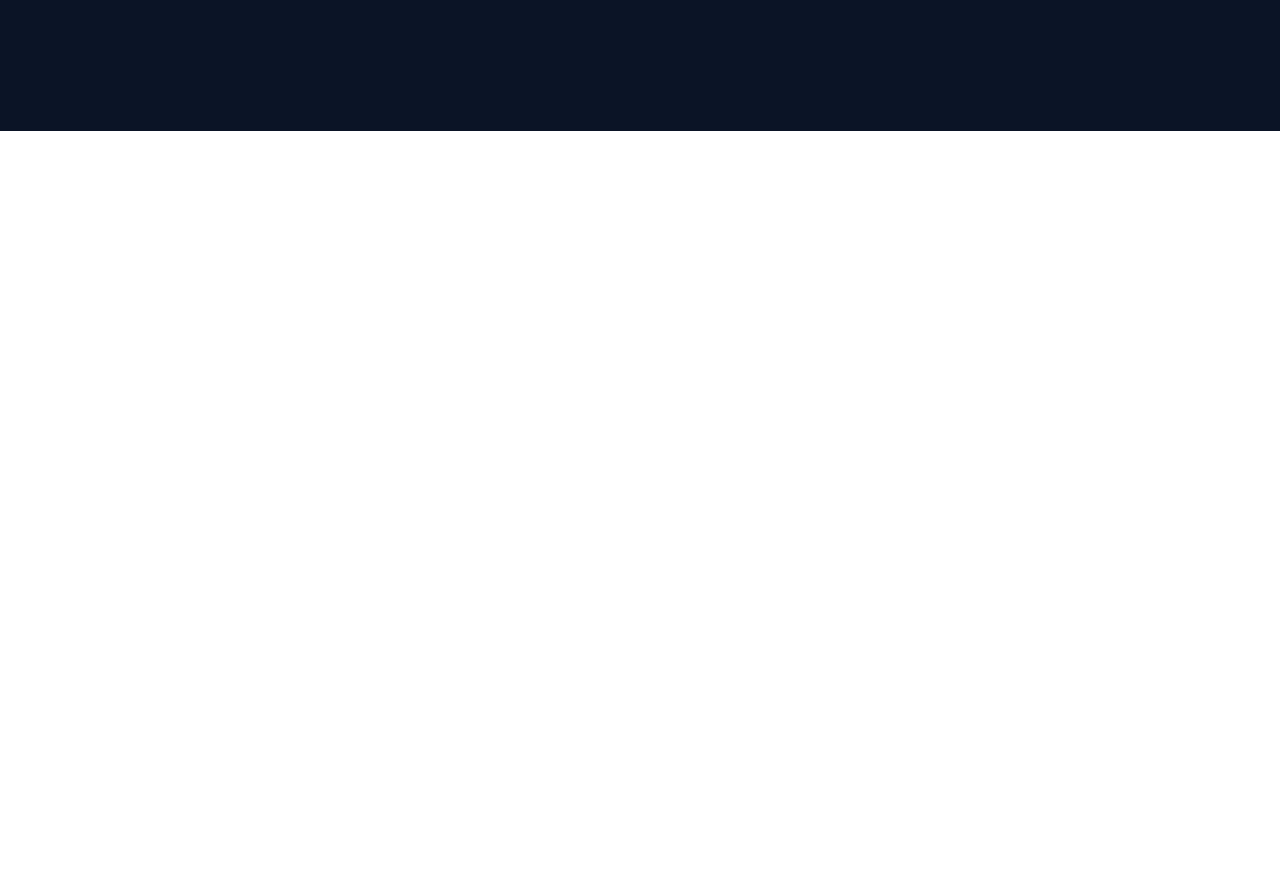
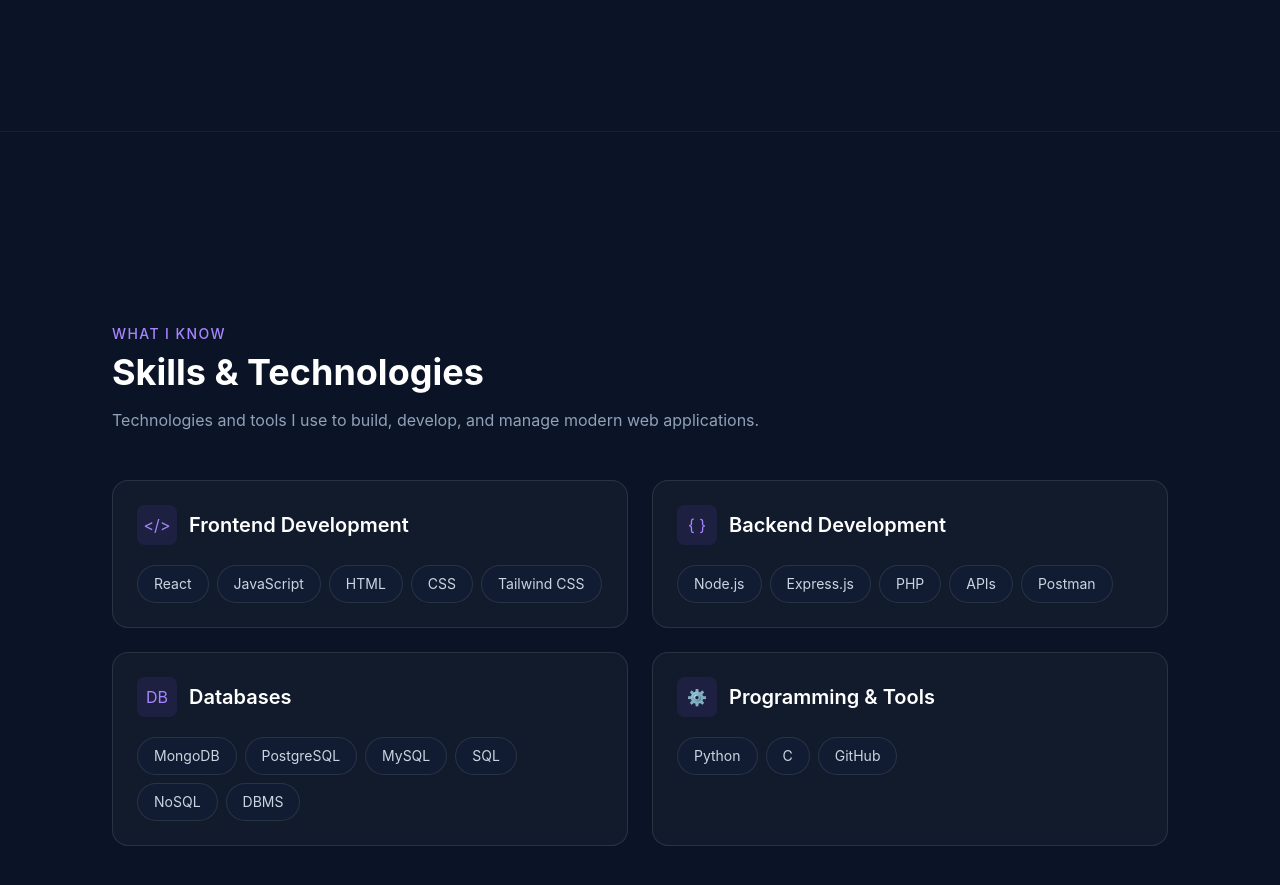
Before and after one commit to RashiShekhar/My-Portfolio, a React (Vite) app: page / in a window 1280 px wide. Shown: the part 2940-3825 px from the top of the page. Before the commit the page ends 3071 px from the top, so only its background shows below. Built offline with nearby package versions, Linux system fonts and the light colour scheme.

Commit message:
Complete skills section

```diff
--- a/src/App.jsx
+++ b/src/App.jsx
@@ -3,6 +3,7 @@
 import Hero from './components/Hero'
 import { Component } from 'react'
 import Projects from './components/Projects';
+import Skills from './components/Skills';
 
 export default function App() {
   return (
@@ -22,6 +23,12 @@
     </div>
   </section>
 
+  <section id="skills" className="border-t border-white/5 py-24">
+    <div className="mx-auto max-w-6xl px-6">
+      <Skills />
+    </div>
+  </section>
+
 </main>
   );
 }
--- a/src/components/Skills.jsx
+++ b/src/components/Skills.jsx
@@ -0,0 +1,157 @@
+function Skills() {
+  const frontend = [
+    "React",
+    "JavaScript",
+    "HTML",
+    "CSS",
+    "Tailwind CSS",
+  ];
+
+  const backend = [
+    "Node.js",
+    "Express.js",
+    "PHP",
+    "APIs",
+    "Postman",
+  ];
+
+  const database = [
+    "MongoDB",
+    "PostgreSQL",
+    "MySQL",
+    "SQL",
+    "NoSQL",
+    "DBMS",
+  ];
+
+  const programming = [
+    "Python",
+    "C",
+    "GitHub",
+  ];
+
+  return (
+    <section id="skills">
+      <div className="mx-auto max-w-6xl px-6 py-24">
+
+        {/* Section Heading */}
+        <p className="mb-2 text-sm font-medium uppercase tracking-widest text-violet-400">
+          What I Know
+        </p>
+
+        <h2 className="text-4xl font-bold text-white">
+          Skills & Technologies
+        </h2>
+
+        <p className="mt-4 max-w-2xl text-slate-400">
+          Technologies and tools I use to build, develop, and manage
+          modern web applications.
+        </p>
+
+        {/* Skills Grid */}
+        <div className="mt-12 grid gap-6 md:grid-cols-2">
+
+          {/* Frontend */}
+          <div className="rounded-2xl border border-white/10 bg-white/[0.03] p-6">
+            <div className="mb-5 flex items-center gap-3">
+              <div className="flex h-10 w-10 items-center justify-center rounded-lg bg-violet-500/10 text-violet-400">
+                {"</>"}
+              </div>
+
+              <h3 className="text-xl font-semibold text-white">
+                Frontend Development
+              </h3>
+            </div>
+
+            <div className="flex flex-wrap gap-2">
+              {frontend.map((skill) => (
+                <span
+                  key={skill}
+                  className="rounded-full border border-white/10 bg-[#111C32] px-4 py-2 text-sm text-slate-300 transition hover:border-violet-400/50 hover:text-violet-400"
+                >
+                  {skill}
+                </span>
+              ))}
+            </div>
+          </div>
+
+          {/* Backend */}
+          <div className="rounded-2xl border border-white/10 bg-white/[0.03] p-6">
+            <div className="mb-5 flex items-center gap-3">
+              <div className="flex h-10 w-10 items-center justify-center rounded-lg bg-violet-500/10 text-violet-400">
+                {"{ }"}
+              </div>
+
+              <h3 className="text-xl font-semibold text-white">
+                Backend Development
+              </h3>
+            </div>
+
+            <div className="flex flex-wrap gap-2">
+              {backend.map((skill) => (
+                <span
+                  key={skill}
+                  className="rounded-full border border-white/10 bg-[#111C32] px-4 py-2 text-sm text-slate-300 transition hover:border-violet-400/50 hover:text-violet-400"
+                >
+                  {skill}
+                </span>
+              ))}
+            </div>
+          </div>
+
+          {/* Database */}
+          <div className="rounded-2xl border border-white/10 bg-white/[0.03] p-6">
+            <div className="mb-5 flex items-center gap-3">
+              <div className="flex h-10 w-10 items-center justify-center rounded-lg bg-violet-500/10 text-violet-400">
+                {"DB"}
+              </div>
+
+              <h3 className="text-xl font-semibold text-white">
+                Databases
+              </h3>
+            </div>
+
+            <div className="flex flex-wrap gap-2">
+              {database.map((skill) => (
+                <span
+                  key={skill}
+                  className="rounded-full border border-white/10 bg-[#111C32] px-4 py-2 text-sm text-slate-300 transition hover:border-violet-400/50 hover:text-violet-400"
+                >
+                  {skill}
+                </span>
+              ))}
+            </div>
+          </div>
+
+          {/* Programming & Tools */}
+          <div className="rounded-2xl border border-white/10 bg-white/[0.03] p-6">
+            <div className="mb-5 flex items-center gap-3">
+              <div className="flex h-10 w-10 items-center justify-center rounded-lg bg-violet-500/10 text-violet-400">
+                {"⚙"}
+              </div>
+
+              <h3 className="text-xl font-semibold text-white">
+                Programming & Tools
+              </h3>
+            </div>
+
+            <div className="flex flex-wrap gap-2">
+              {programming.map((skill) => (
+                <span
+                  key={skill}
+                  className="rounded-full border border-white/10 bg-[#111C32] px-4 py-2 text-sm text-slate-300 transition hover:border-violet-400/50 hover:text-violet-400"
+                >
+                  {skill}
+                </span>
+              ))}
+            </div>
+          </div>
+
+        </div>
+
+      </div>
+    </section>
+  );
+}
+
+export default Skills;
```
